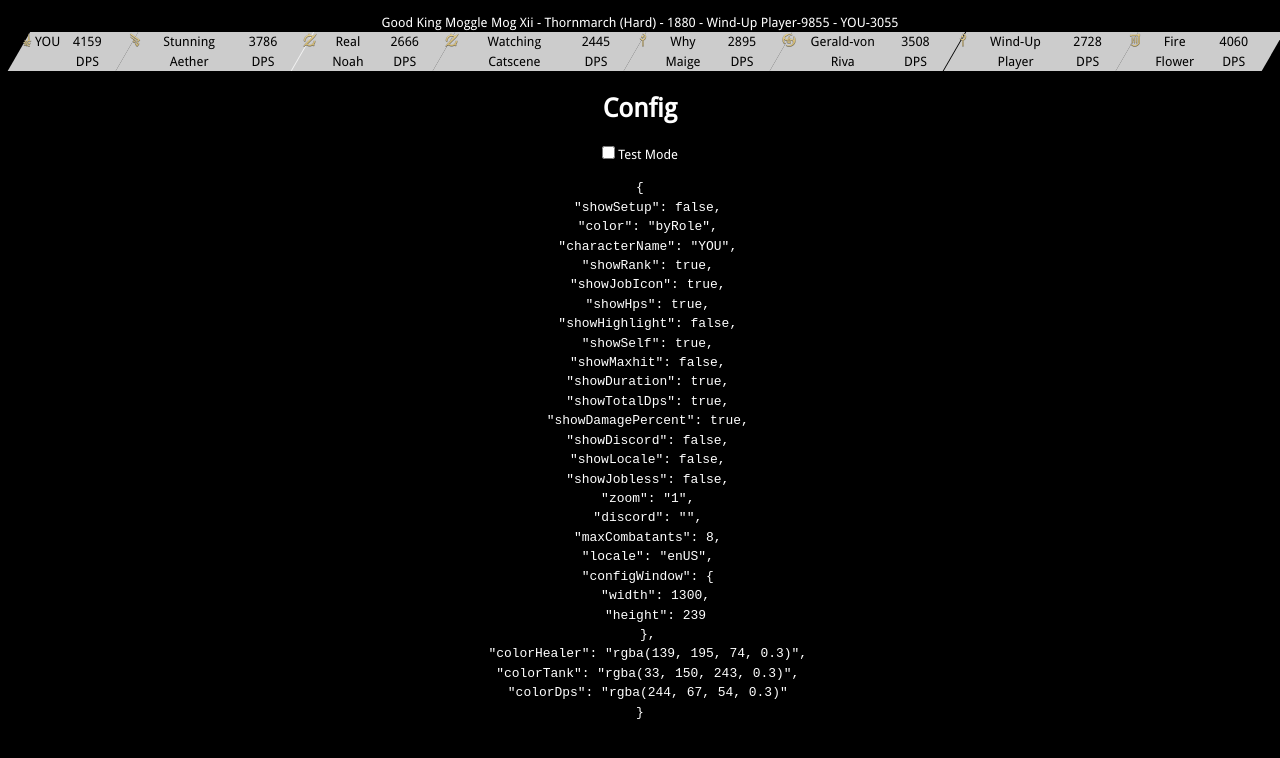
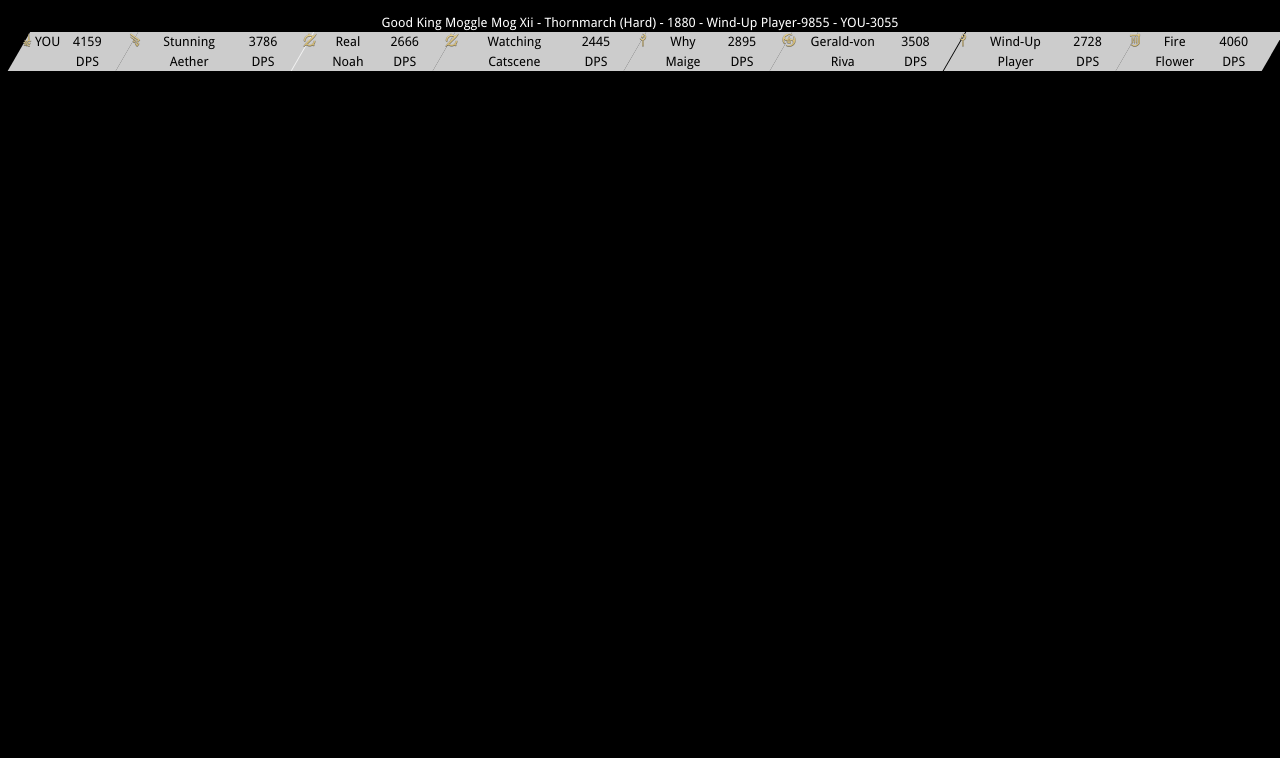
Before and after one commit to bsides/horiz, a Svelte app: page / in a window 1280 px wide. Shown: the top 758 px of the page. Built offline with nearby package versions, Linux system fonts and the light colour scheme.

Commit message:
Change debug store

```diff
--- a/src/App.svelte
+++ b/src/App.svelte
@@ -1,5 +1,7 @@
 <script lang="ts">
+  import { get } from 'svelte/store'
   import jsonPreview from './json/preview.json'
+  import { configStore } from './stores'
   import Config from './components/Config.svelte'
   import Encounter from './components/Encounter.svelte'
   import Battler from './components/Battler.svelte'
@@ -23,6 +25,10 @@
   //   newWindow.startOverlayEvents()
   // }
 
+  function handleContextMenu(evt: MouseEvent) {
+    evt.preventDefault()
+    configStore.toggle('showSetup')
+  }
   let preview = jsonPreview
 
   let clear
@@ -42,10 +48,10 @@
   }
 </script>
 
-<main>
+<main on:contextmenu={handleContextMenu}>
   <Encounter data={encounter} />
   <Battler data={battler} />
-  {#if true}
+  {#if $configStore.showSetup}
     <Config />
   {/if}
 </main>
--- a/src/components/Config.svelte
+++ b/src/components/Config.svelte
@@ -1,32 +1,32 @@
 <script lang="ts">
   import { configStore } from '../stores'
 
-  const config = {
-    testMode: false,
-    characterName: 'YOU',
-    locale: 'en',
-  }
-  function handleInput(evt) {
-    console.log(evt)
-  }
+  const togglables = Object.entries($configStore).filter(
+    (entry) => typeof entry[1] === 'boolean' && entry[0] !== 'showSetup'
+  )
 
-  function updateTestMode(evt) {
-    configStore.update((current) => ({ ...current, showSetup: evt.target.checked }))
-  }
   $: console.log($configStore)
+  $: console.log(togglables)
 </script>
 
 <div class="config">
   <h1>Config</h1>
   <div>
-    <input
-      type="checkbox"
-      name="test-mode"
-      bind:checked={config.testMode}
-      on:click={updateTestMode}
-    /> Test Mode
+    <label
+      ><input type="checkbox" name="test-mode" bind:checked={$configStore.showSetup} /> Test Mode</label
+    >
+    {#each togglables as toggle}
+      <label>
+        <input
+          type="checkbox"
+          id={`config-${toggle[0]}`}
+          name={`config-${toggle[0]}`}
+          bind:checked={$configStore[toggle[0]]}
+        />
+        {toggle[0]}
+      </label>
+    {/each}
   </div>
-  <pre>{JSON.stringify($configStore, null, 2)}</pre>
 </div>
 
 <style lang="scss">
--- a/src/helper.ts
+++ b/src/helper.ts
@@ -35,3 +35,7 @@ export const fakeDataTimer = (ActXivData: Partial<CombatDataType>) => {
     ActXivData.Combatant = combatant
   }, 2000)
 }
+
+export function toBoolean(value: string): boolean {
+  return /true/i.test(value)
+}
--- a/src/stores.ts
+++ b/src/stores.ts
@@ -1,4 +1,5 @@
-import { writable } from 'svelte/store'
+import { Writable, writable } from 'svelte/store'
+import { toBoolean } from './helper'
 import type { ConfigType } from './types'
 
 const initialConfig: ConfigType = {
@@ -30,8 +31,18 @@ const initialConfig: ConfigType = {
   colorDps: 'rgba(244, 67, 54, 0.3)',
 }
 
+type ConfigStoreType<T> = Writable<ConfigType> & {
+  toggle?: (value: string) => void
+}
+
 const lsConfigStore = localStorage.getItem('configStore')
-export const configStore = writable(lsConfigStore ? JSON.parse(lsConfigStore) : initialConfig)
+console.log(lsConfigStore)
+export const configStore: ConfigStoreType<ConfigType> = writable(
+  lsConfigStore ? JSON.parse(lsConfigStore) : initialConfig
+)
 configStore.subscribe((value) => {
   localStorage.setItem('configStore', value ? JSON.stringify(value) : JSON.stringify(initialConfig))
 })
+configStore.toggle = (value: string) => {
+  configStore.update((current) => ({ ...current, [value]: !toBoolean(current[value]) }))
+}
```
